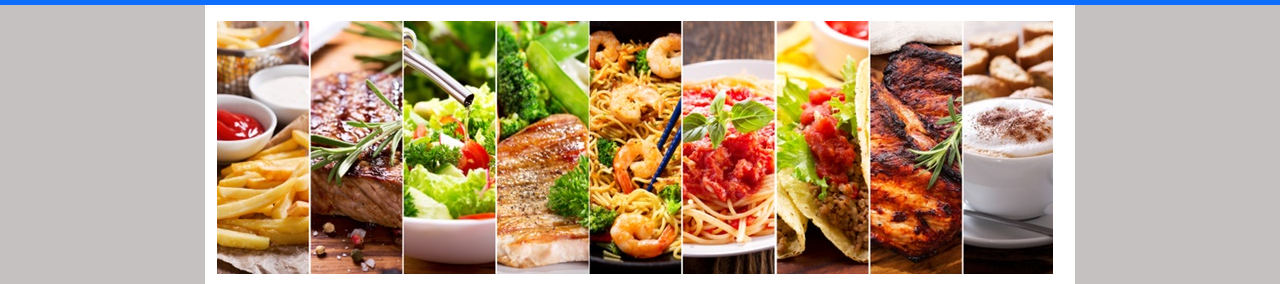
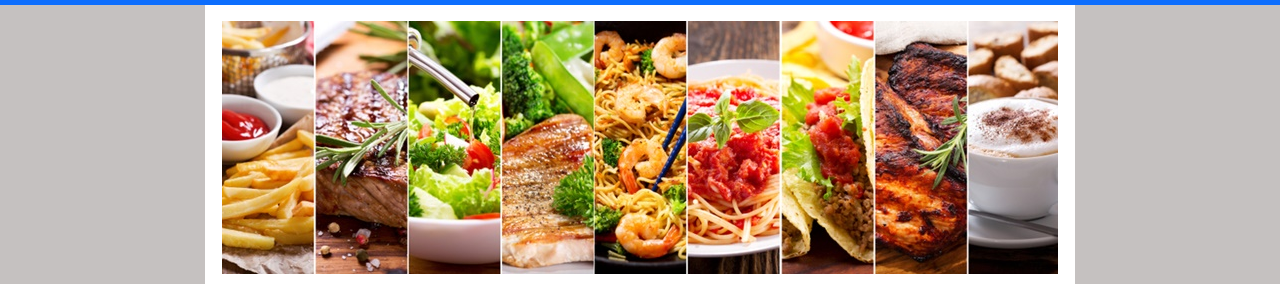
Before and after one commit to LuizFCabral/bootcamp-devjr-m2-capitulo2, a plain HTML site: page index.html in a window 1280 px wide. Shown: the part 51-335 px from the top of the page. Drawn offline with nearby package versions, Linux system fonts and the light colour scheme.

Commit message:
:lipstick: fix: Corrige o alinhamento da imagem da home

```diff
--- a/index.html
+++ b/index.html
@@ -89,11 +89,13 @@
 				class="text-center col-12 col-md-8"
 				style="background-color: #fff"
 			>
-				<img
-					class="img-fluid mt-3 d-none d-lg-block"
-					src="./assets/home.jpg"
-					alt="Home"
-				/>
+				<div class="col d-flex justify-content-center">
+					<img
+						class="img-fluid mt-3 d-none d-lg-block"
+						src="./assets/home.jpg"
+						alt="Home"
+					/>
+				</div>
 				<div class="row">
 					<div class="col">
 						<div class="display-5 my-3">
```
